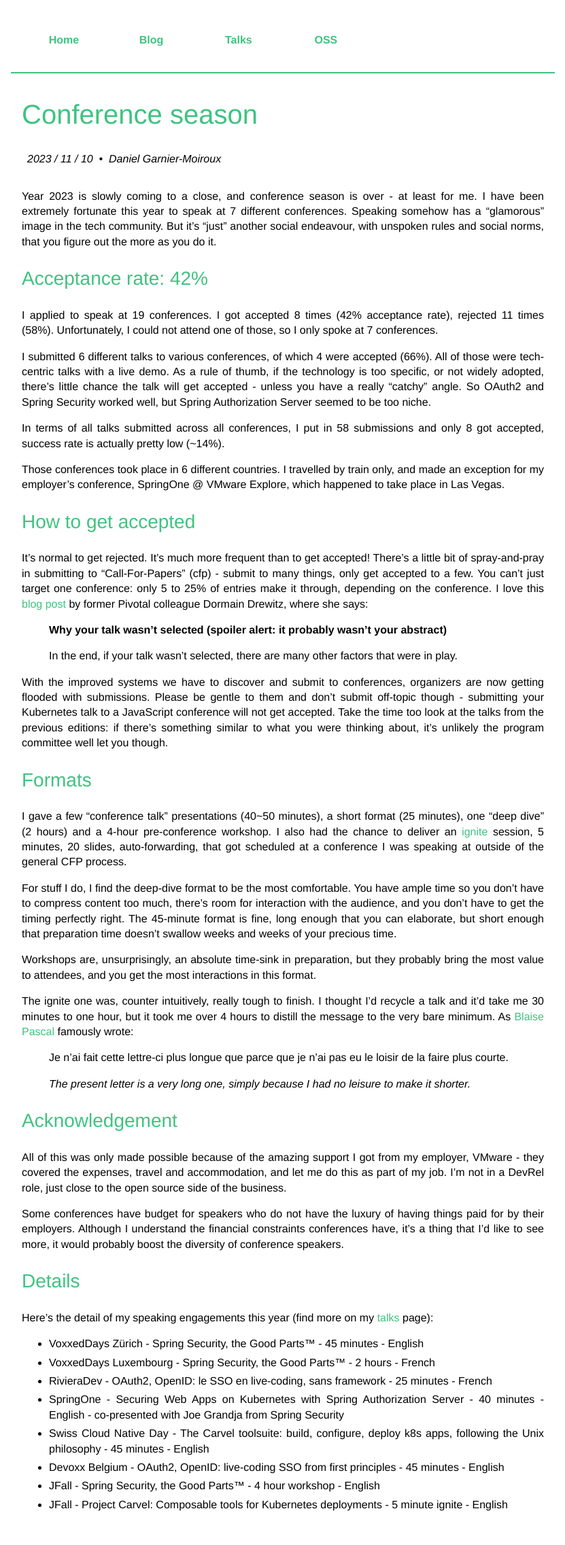
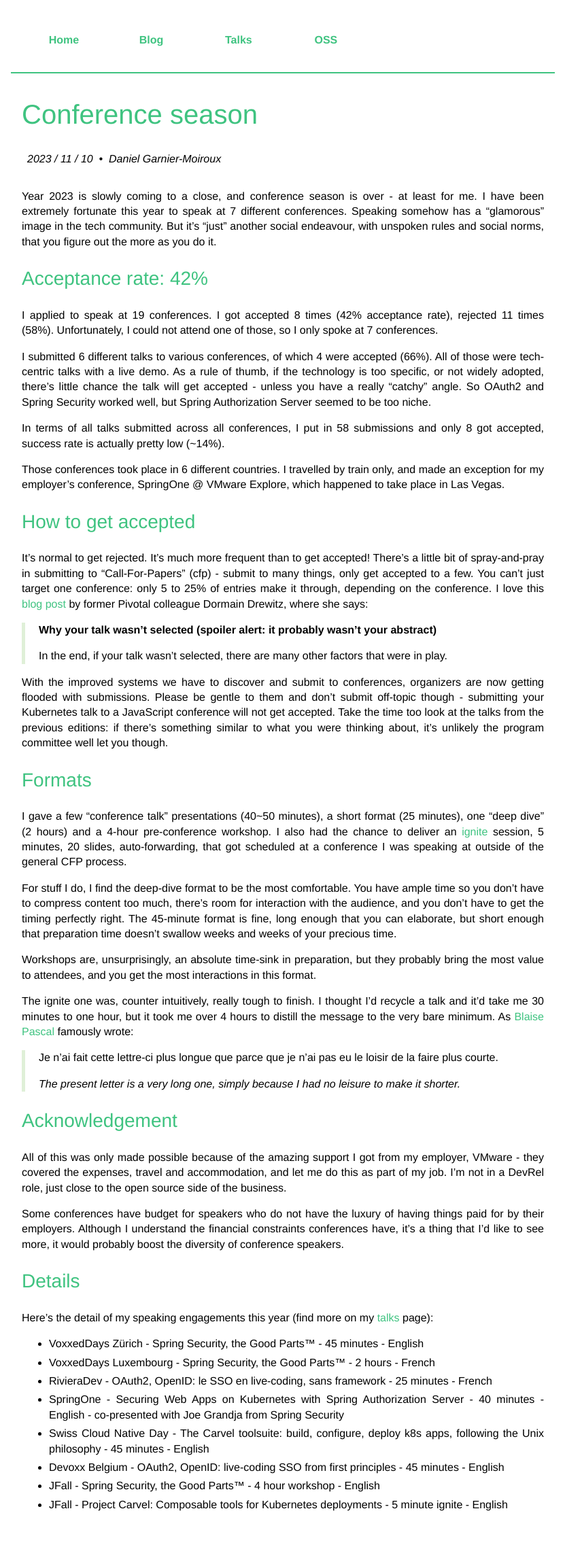
Before and after one commit to Kehrlann/kehrlann.github.io, a Jekyll site: the page built from _posts/2023-11-10-conference-season.md, in a window 1280 px wide. Shown: the whole page at 68% size, without its empty margins (224-1055 px from the left). Built offline with Jekyll 4.4.1, drawn with Linux system fonts in a browser that asks for light colours.

Commit message:
style: better block-quote styling

```diff
--- a/_sass/_components.scss
+++ b/_sass/_components.scss
@@ -118,3 +118,9 @@ h2.section-header {
   font-family: monospace;
   word-break: break-all;
 }
+
+blockquote {
+  border-left: 5px solid rgb(223, 240, 216);
+  margin-left: 0;
+  padding-left: 20px;
+}
```
